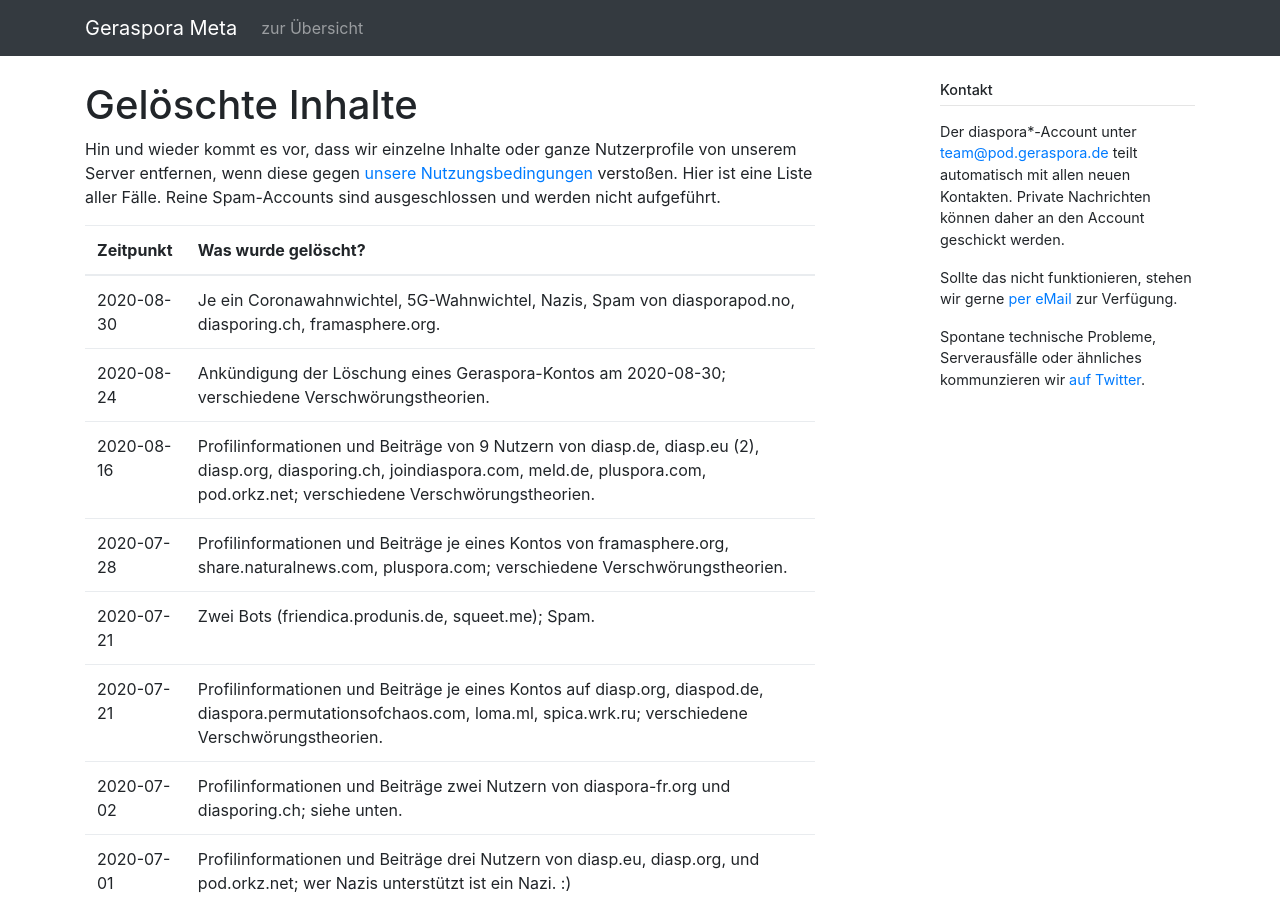
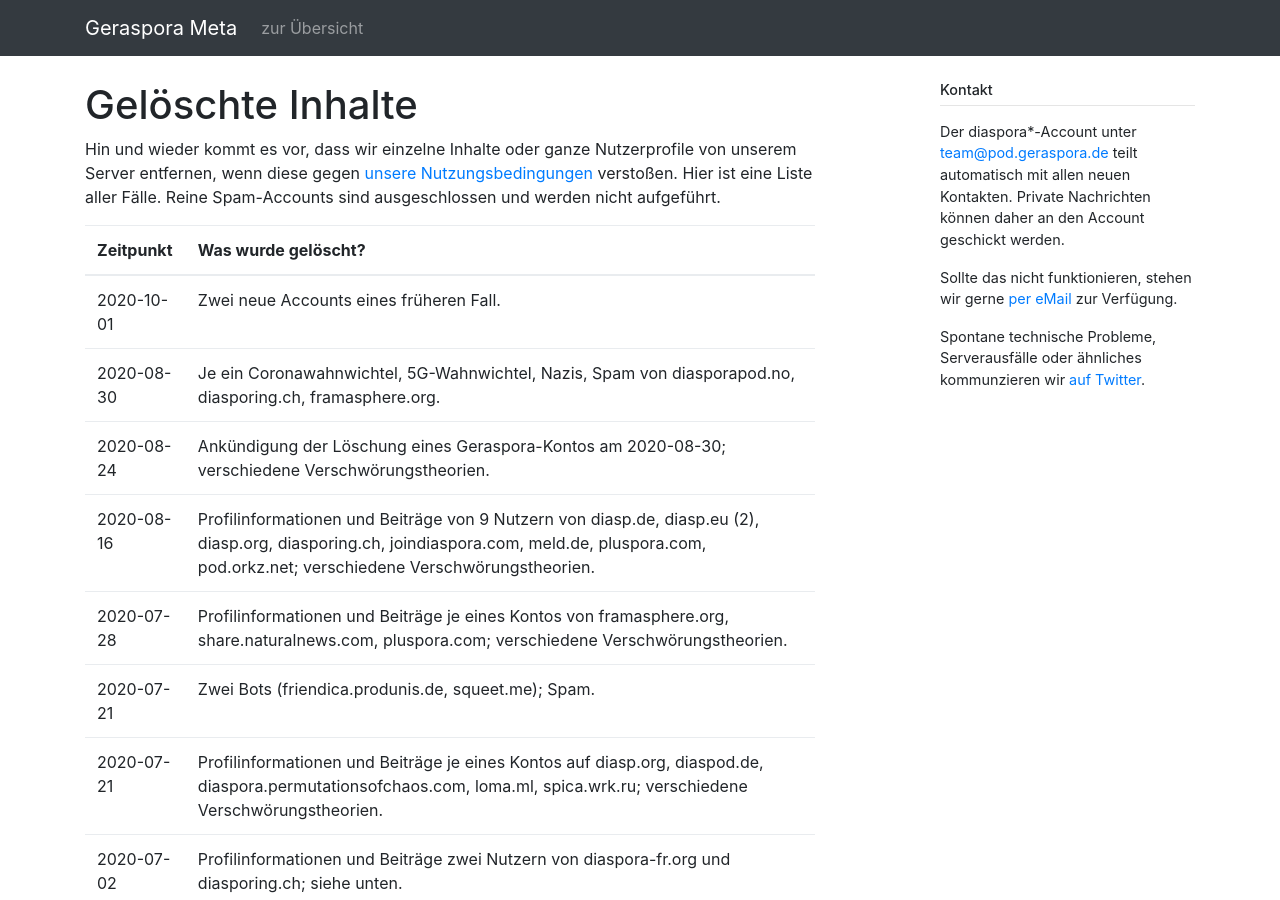
Before and after one commit to geraspora/meta, a Jekyll site: the page built from pod/deleted_contents.md, in a window 1280 px wide and 900 px high. Built offline with Jekyll 4.4.1, drawn with Linux system fonts in a browser that asks for light colours.

Commit message:
two new clones

```diff
--- a/pod/deleted_contents.md
+++ b/pod/deleted_contents.md
@@ -8,6 +8,7 @@
 
 | Zeitpunkt  | Was wurde gelöscht?                                                                                                                                                                                                                                                                                                                                                                                                                                                                                                                                                                                                                                                                                                                                                                                                                                                                                                                                                       |
 | ---------- | ------------------------------------------------------------------------------------------------------------------------------------------------------------------------------------------------------------------------------------------------------------------------------------------------------------------------------------------------------------------------------------------------------------------------------------------------------------------------------------------------------------------------------------------------------------------------------------------------------------------------------------------------------------------------------------------------------------------------------------------------------------------------------------------------------------------------------------------------------------------------------------------------------------------------------------------------------------------------- |
+| 2020-10-01 | Zwei neue Accounts eines früheren Fall.                                                                                                                                                                                                                                                                                                                                                                                                                                                                                                                                                                                                                                                                                                                                                                                                                                                                                                                                   |
 | 2020-08-30 | Je ein Coronawahnwichtel, 5G-Wahnwichtel, Nazis, Spam von diasporapod.no, diasporing.ch, framasphere.org.                                                                                                                                                                                                                                                                                                                                                                                                                                                                                                                                                                                                                                                                                                                                                                                                                                                                 |
 | 2020-08-24 | Ankündigung der Löschung eines Geraspora-Kontos am 2020-08-30; verschiedene Verschwörungstheorien.                                                                                                                                                                                                                                                                                                                                                                                                                                                                                                                                                                                                                                                                                                                                                                                                                                                                        |
 | 2020-08-16 | Profilinformationen und Beiträge von 9 Nutzern von diasp.de, diasp.eu (2), diasp.org, diasporing.ch, joindiaspora.com, meld.de, pluspora.com, pod.orkz.net; verschiedene Verschwörungstheorien.                                                                                                                                                                                                                                                                                                                                                                                                                                                                                                                                                                                                                                                                                                                                                                           |
```
